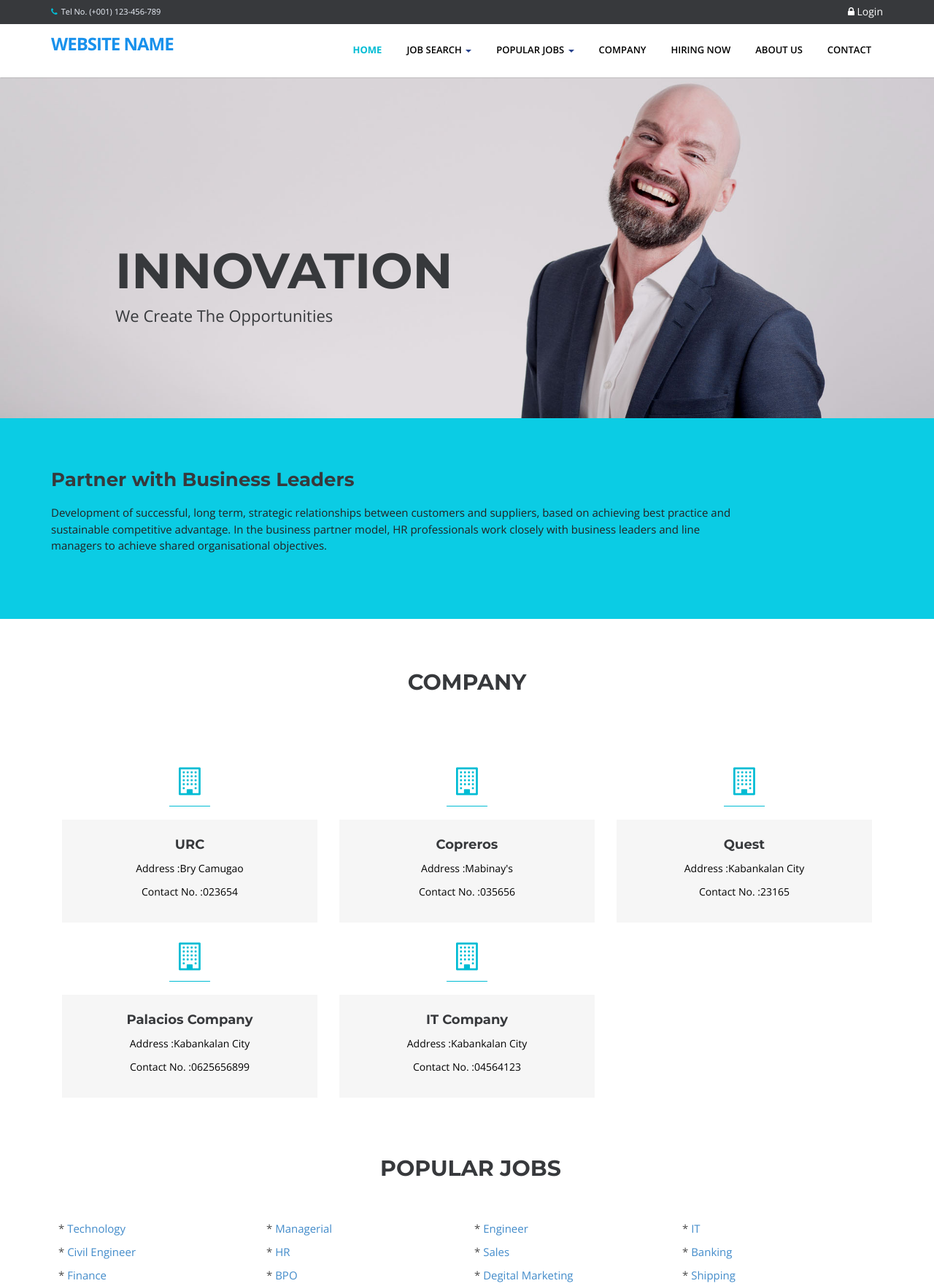
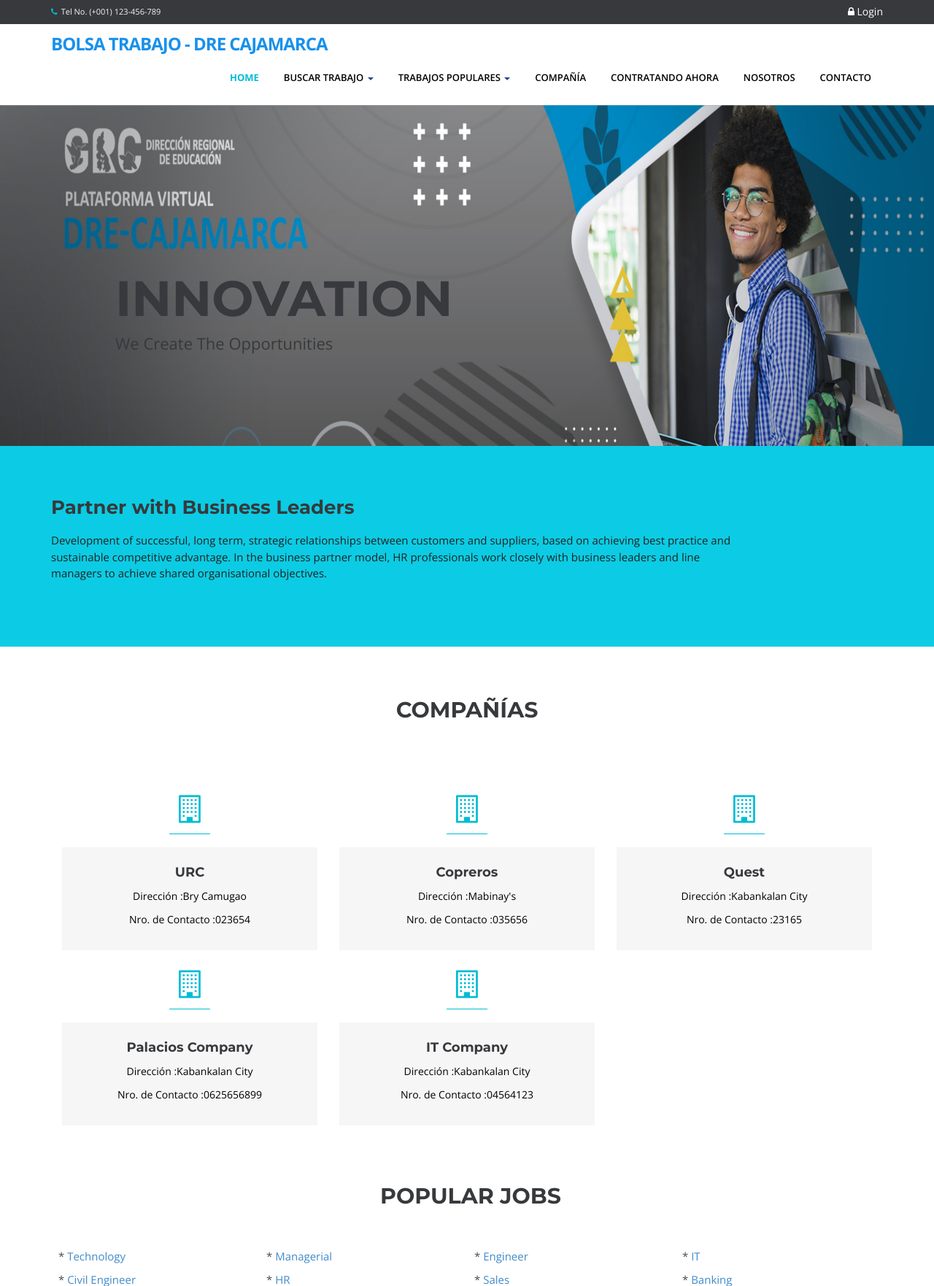
Before and after one commit to JeffersonAhimar/bolsa_trabajo, a PHP site: page /index.php in a window 1280 px wide. Shown: the top 1762 px of the page at 73% size. Run offline with PHP 8.4, Linux system fonts and the light colour scheme; data comes from the database, SQL or seed files in the repository; some libraries are stand-ins or nearby versions.

Commit message:
third commit

```diff
--- a/company.php
+++ b/company.php
@@ -15,8 +15,8 @@
                         <div class="info-blocks-in">
                             <h3><?php echo '<a href="'.web_root.'index.php?q=hiring&search='.$company->COMPANYNAME.'">'.$company->COMPANYNAME.'</a>';?></h3>
                             <!-- <p><?php echo $company->COMPANYMISSION;?></p> -->
-                            <p>Address :<?php echo $company->COMPANYADDRESS;?></p>
-                            <p>Contact No. :<?php echo $company->COMPANYCONTACTNO;?></p>
+                            <p>Dirección :<?php echo $company->COMPANYADDRESS;?></p>
+                            <p>Nro. de Contacto :<?php echo $company->COMPANYCONTACTNO;?></p>
                         </div>
                     </div>
 
--- a/home.php
+++ b/home.php
@@ -44,7 +44,7 @@
   <div class="container">
         <div class="row">
       <div class="col-md-12">
-        <div class="aligncenter"><h2 class="aligncenter">Company</h2><!-- Lorem ipsum dolor sit amet, consectetur adipisicing elit. Dolores quae porro consequatur aliquam, incidunt eius magni provident, doloribus omnis minus ovident, doloribus omnis minus temporibus perferendis nesciunt.. --></div>
+        <div class="aligncenter"><h2 class="aligncenter">Compañías</h2><!-- Lorem ipsum dolor sit amet, consectetur adipisicing elit. Dolores quae porro consequatur aliquam, incidunt eius magni provident, doloribus omnis minus ovident, doloribus omnis minus temporibus perferendis nesciunt.. --></div>
         <br/>
       </div>
     </div>
@@ -64,8 +64,8 @@
                 <div class="info-blocks-in">
                     <h3><?php echo $company->COMPANYNAME;?></h3>
                     <!-- <p><?php echo $company->COMPANYMISSION;?></p> -->
-                    <p>Address :<?php echo $company->COMPANYADDRESS;?></p>
-                    <p>Contact No. :<?php echo $company->COMPANYCONTACTNO;?></p>
+                    <p>Dirección :<?php echo $company->COMPANYADDRESS;?></p>
+                    <p>Nro. de Contacto :<?php echo $company->COMPANYCONTACTNO;?></p>
                 </div>
             </div>
 
--- a/index.php
+++ b/index.php
@@ -12,7 +12,7 @@ switch ($view) {
 		$content='login.php';
 		break;
 	case 'company' :
-        $title="Company";
+        $title="Compañía";
 		$content='company.php';
 		break;
 	case 'hiring' :
--- a/login.php
+++ b/login.php
@@ -7,7 +7,7 @@
                   <button class="close" data-dismiss="modal" type=
                   "button">×</button>
 
-                  <h4 class="modal-title" id="myModalLabel">Login</h4>
+                  <h4 class="modal-title" id="myModalLabel">Ingresar</h4>
                 </div>
 
                 <!-- <form action="process.php?action=login" enctype="multipart/form-data" method="post"> -->
@@ -29,7 +29,7 @@
                               <div class="col-xs-8">
                                 <div class="checkbox icheck">
                                   <label>
-                                    <input type="checkbox"> Remember Me
+                                    <input type="checkbox"> Recuérdame
                                   </label>
                                 </div>
                               </div>
@@ -41,8 +41,8 @@
                             </div>
                           </form>
 
-                          <a href="#">I forgot my password</a><br>
-                          <a href="<?php echo web_root; ?>index.php?q=register" class="text-center">Register a new membership</a>
+                          <a href="#">Olvidé mi contraseña</a><br>
+                          <a href="<?php echo web_root; ?>index.php?q=register" class="text-center">Registrarse</a>
 
                         </div>
                         <!-- /.login-box-body -->
@@ -50,8 +50,8 @@
                   </div>
 
                   <div class="modal-footer">
-                    <button class="btn btn-default" data-dismiss="modal">Close</button> <button class="btn btn-primary"
-                    name="btnlogin" id="btnlogin"  >Login</button>
+                    <button class="btn btn-default" data-dismiss="modal">Cerrar</button> <button class="btn btn-primary"
+                    name="btnlogin" id="btnlogin"  >Ingresar</button>
                   </div>
                 <!-- </form> -->
               </div><!-- /.modal-content -->
--- a/theme/templates.php
+++ b/theme/templates.php
@@ -97,24 +97,24 @@
                         <span class="icon-bar"></span>
                         <span class="icon-bar"></span>
                     </button>
-                    <a class="navbar-brand" href="<?php echo web_root; ?>index.php">Website Name<!-- <img src="<?php echo web_root; ?>plugins/home-plugins/img/logo.png" alt="logo"/> --></a>
+                    <a class="navbar-brand" href="<?php echo web_root; ?>index.php">BOLSA TRABAJO - DRE CAJAMARCA<!-- <img src="<?php echo web_root; ?>plugins/home-plugins/img/logo.png" alt="logo"/> --></a>
                 </div>
                 <div class="navbar-collapse collapse ">
                     <ul class="nav navbar-nav">
                         <li class="<?php echo !isset($_GET['q'])? 'active' :''?>"><a href="<?php echo web_root; ?>index.php">Home</a></li>
                         <li class="dropdown">
-                          <a href="#" data-toggle="dropdown" class="dropdown-toggle">Job Search <b class="caret"></b></a>
+                          <a href="#" data-toggle="dropdown" class="dropdown-toggle">Buscar Trabajo <b class="caret"></b></a>
                           <ul class="dropdown-menu">
-                              <li class="<?php  if(isset($_GET['q'])) { if($_GET['q']=='advancesearch'){ echo 'active'; }else{ echo ''; }}  ?>"><a href="<?php echo web_root; ?>index.php?q=advancesearch">Advance Search</a></li>
-                              <li><a href="<?php echo web_root; ?>index.php?q=search-company">Job By Company</a></li>
-                              <li><a href="<?php echo web_root; ?>index.php?q=search-function">Job By Function</a></li>
-                              <li><a href="<?php echo web_root; ?>index.php?q=search-jobtitle">Job By Title</a></li>
+                              <li class="<?php  if(isset($_GET['q'])) { if($_GET['q']=='advancesearch'){ echo 'active'; }else{ echo ''; }}  ?>"><a href="<?php echo web_root; ?>index.php?q=advancesearch">Búsqueda Avanzada</a></li>
+                              <li><a href="<?php echo web_root; ?>index.php?q=search-company">Trabajo por Compañía</a></li>
+                              <li><a href="<?php echo web_root; ?>index.php?q=search-function">Trabajo por Función</a></li>
+                              <li><a href="<?php echo web_root; ?>index.php?q=search-jobtitle">Trabajo por Título</a></li>
                          <!--      <li><a href="#">Job for Women</a></li>
                               <li><a href="#">Job for Men</a></li> -->
                           </ul>
                        </li>
                       <li class="dropdown <?php  if(isset($_GET['q'])) { if($_GET['q']=='category'){ echo 'active'; }else{ echo ''; }}  ?>">
-                          <a href="#" data-toggle="dropdown" class="dropdown-toggle">Popular Jobs <b class="caret"></b></a>
+                          <a href="#" data-toggle="dropdown" class="dropdown-toggle">Trabajos Populares <b class="caret"></b></a>
                           <ul class="dropdown-menu">
                             <?php
                             $sql = "SELECT * FROM `tblcategory` LIMIT 10";
@@ -143,10 +143,10 @@
                             ?>
                           </ul>
                        </li>
-                        <li class="<?php  if(isset($_GET['q'])) { if($_GET['q']=='company'){ echo 'active'; }else{ echo ''; }}  ?>"><a href="<?php echo web_root; ?>index.php?q=company">Company</a></li>
-                        <li class="<?php  if(isset($_GET['q'])) { if($_GET['q']=='hiring'){ echo 'active'; }else{ echo ''; }} ?>"><a href="<?php echo web_root; ?>index.php?q=hiring">Hiring Now</a></li>
-                        <li class="<?php  if(isset($_GET['q'])) { if($_GET['q']=='About'){ echo 'active'; }else{ echo ''; }}  ?>"><a href="<?php echo web_root; ?>index.php?q=About">About Us</a></li>
-                        <li class="<?php  if(isset($_GET['q'])) { if($_GET['q']=='Contact'){ echo 'active'; }else{ echo ''; }}  ?>"><a href="<?php echo web_root; ?>index.php?q=Contact">Contact</a></li>
+                        <li class="<?php  if(isset($_GET['q'])) { if($_GET['q']=='company'){ echo 'active'; }else{ echo ''; }}  ?>"><a href="<?php echo web_root; ?>index.php?q=company">Compañía</a></li>
+                        <li class="<?php  if(isset($_GET['q'])) { if($_GET['q']=='hiring'){ echo 'active'; }else{ echo ''; }} ?>"><a href="<?php echo web_root; ?>index.php?q=hiring">Contratando Ahora</a></li>
+                        <li class="<?php  if(isset($_GET['q'])) { if($_GET['q']=='About'){ echo 'active'; }else{ echo ''; }}  ?>"><a href="<?php echo web_root; ?>index.php?q=About">Nosotros</a></li>
+                        <li class="<?php  if(isset($_GET['q'])) { if($_GET['q']=='Contact'){ echo 'active'; }else{ echo ''; }}  ?>"><a href="<?php echo web_root; ?>index.php?q=Contact">Contacto</a></li>
                     </ul>
                 </div>
             </div>
@@ -185,9 +185,9 @@
     <div class="row">
       <div class="col-md-4 col-sm-4">
         <div class="widget">
-          <h5 class="widgetheading">Our Contact</h5>
+          <h5 class="widgetheading">Contacto</h5>
           <address>
-          <strong>Our Company</strong><br>
+          <strong>Nuestra Compañía</strong><br>
           JC Main Road, Near Silnile tower<br>
            Pin-21542 NewYork US.</address>
           <p>
@@ -198,13 +198,13 @@
       </div>
       <div class="col-md-4 col-sm-4">
         <div class="widget">
-          <h5 class="widgetheading">Quick Links</h5>
+          <h5 class="widgetheading">Accesos Rápidos</h5>
           <ul class="link-list">
             <li><a href="<?php echo web_root; ?>index.php">Home</a></li>
-            <li><a href="<?php echo web_root; ?>index.php?q=company">Company</a></li>
-            <li><a href="<?php echo web_root; ?>index.php?q=hiring">Hiring</a></li>
-            <li><a href="<?php echo web_root; ?>index.php?q=About">About us</a></li>
-            <li><a href="<?php echo web_root; ?>index.php?q=Contact">Contact us</a></li>
+            <li><a href="<?php echo web_root; ?>index.php?q=company">Compañía</a></li>
+            <li><a href="<?php echo web_root; ?>index.php?q=hiring">Contratando</a></li>
+            <li><a href="<?php echo web_root; ?>index.php?q=About">Nosotros</a></li>
+            <li><a href="<?php echo web_root; ?>index.php?q=Contact">Contáctanos</a></li>
           </ul>
         </div>
       </div>
```
Also changed, not shown: plugins/home-plugins/img/slides/1.jpg, plugins/home-plugins/img/slides/2.jpg.
